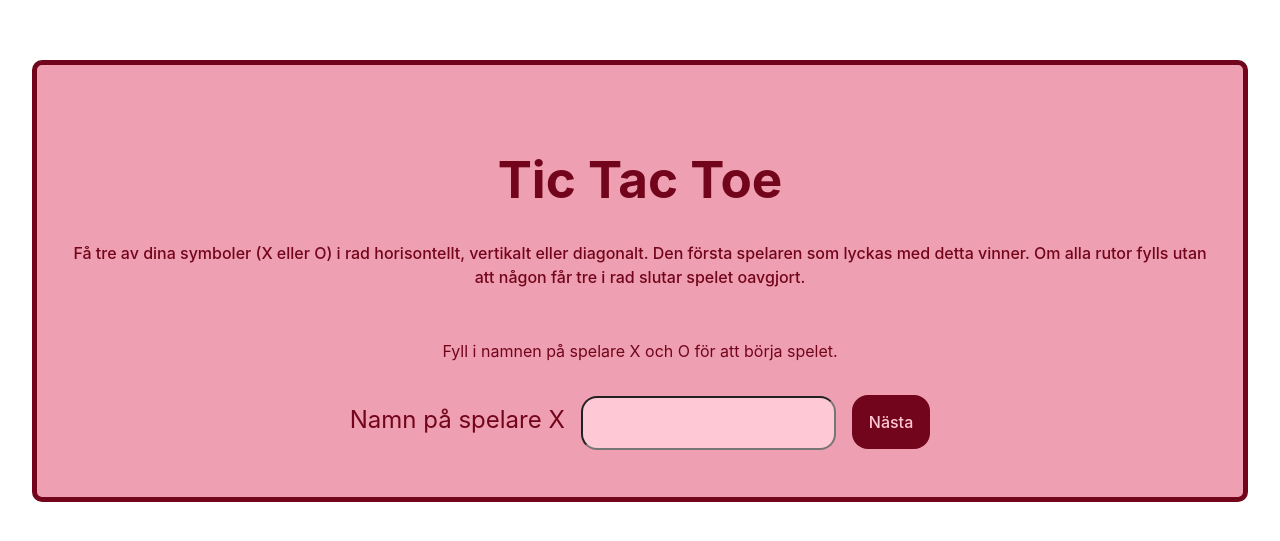
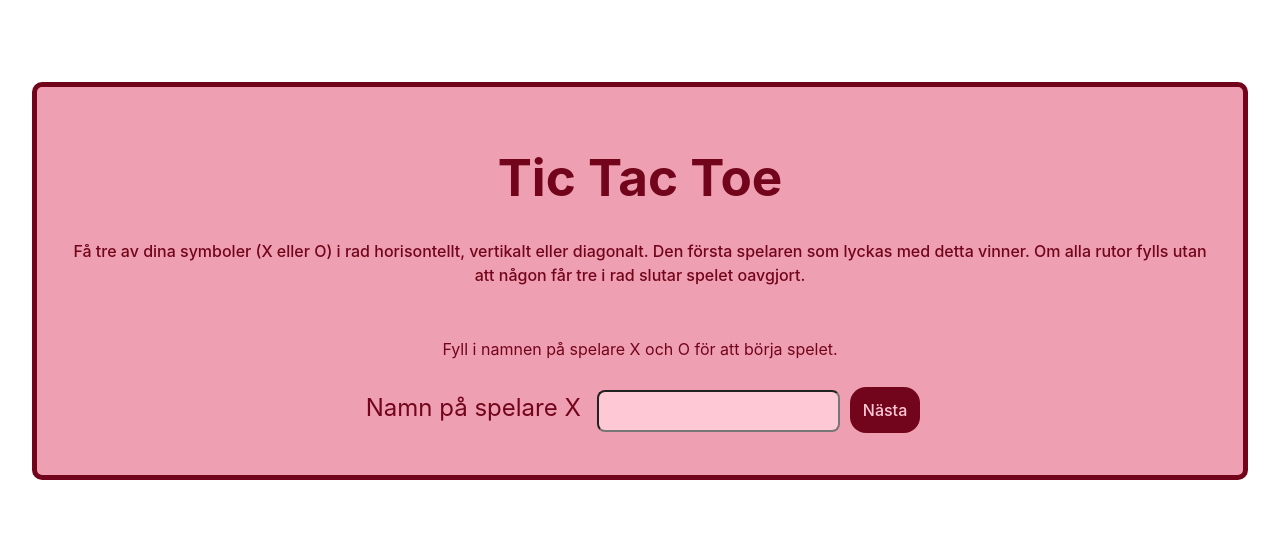
Before and after one commit to RebeckaGothlin/vue-tic-tac-toe, a Vue app: page / in a window 1280 px wide. Shown: the part 119-660 px from the top of the page. Built offline with nearby package versions, Linux system fonts and the light colour scheme.

Commit message:
💄 add + fix style to first page

```diff
--- a/src/components/AskUsername.vue
+++ b/src/components/AskUsername.vue
@@ -35,17 +35,21 @@ const submitUserName = () => {
 </template>
 
 <style scoped>
+h1 {
+  margin-top: 10px;
+}
+
 .usernameBtn {
-    border-radius: 1rem;
-    padding: 1rem;
+  border-radius: 16px;
+  padding: 12px;
   background-color: rgb(114, 5, 27);
   color: rgb(255, 200, 213);
-    margin: 1rem;
+  margin: 10px;
 }
 
 input {
-    border-radius: 1rem;
-    padding: 1rem;
+  border-radius: 8px;
+  padding: 10px;
   font-size: 1rem;
   color: black;
   font-weight: bolder;
@@ -54,7 +58,7 @@ input {
 
 label {
   font-size: 1.5rem;
-    margin: 1rem;
+  margin: 16px;
 }
 
 .instruction {
@@ -72,11 +76,11 @@ p {
 
 @media (width <= 740px) {
   .welcome {
-        max-width: 30rem;
+      max-width: 480px;
   }
 
   h1 {
-        font-size: 3rem;
+    font-size: 48px;
     font-family: 'Times New Roman', Times, serif;
   }
 }
```
Lines whose indentation alone changed are shown as unchanged.
